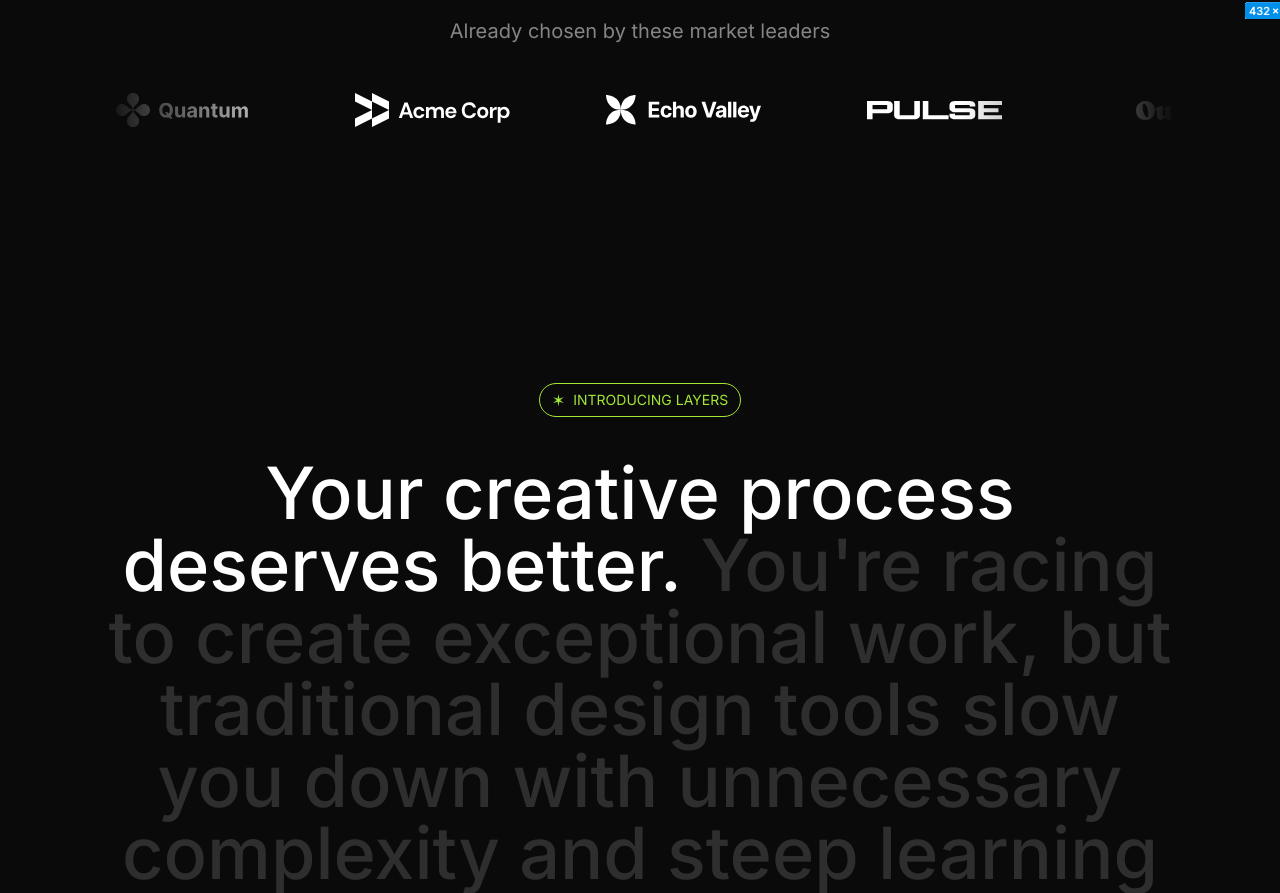
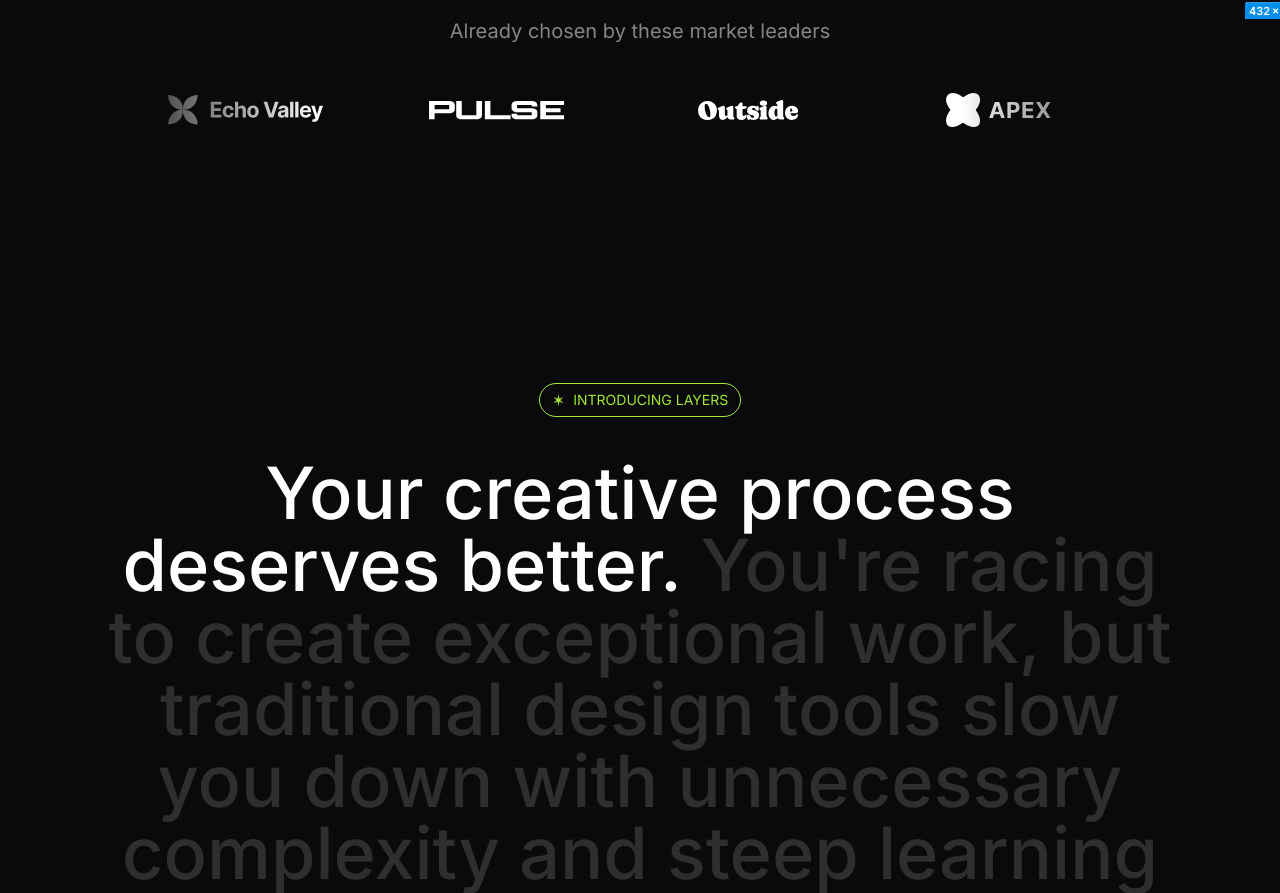
Before and after one commit to farhanf7n/project-management-app, a Next.js app: page / in a window 1280 px wide. Shown: the part 831-1724 px from the top of the page. Built offline with nearby package versions, Linux system fonts and the light colour scheme.

Commit message:
Added Animation to LogoTicker

```diff
--- a/src/sections/LogoTicker.tsx
+++ b/src/sections/LogoTicker.tsx
@@ -1,3 +1,4 @@
+"use client";
 import quantumLogo from "@/assets/images/quantum.svg";
 import acmeLogo from "@/assets/images/acme-corp.svg";
 import echoValleyLogo from "@/assets/images/echo-valley.svg";
@@ -7,6 +8,8 @@ import apexLogo from "@/assets/images/apex.svg";
 import celestialLogo from "@/assets/images/celestial.svg";
 import twiceLogo from "@/assets/images/twice.svg";
 import Image from "next/image";
+import { Fragment } from "react";
+import { motion } from "framer-motion";
 
 const logos = [
     { name: "Quantum", image: quantumLogo },
@@ -26,8 +29,20 @@ export default function LogoTicker() {
                 <h3 className="text-center text-white/50 text-xl">
                     Already chosen by these market leaders
                 </h3>
-                <div className="overflow-hidden mt-12 [mask-image:linear-gradient(to_right,transparent_0%,black_20%,black_80%,transparent_100%)]">
-                    <div className="flex gap-24 pr-24">
+                <div className="flex overflow-hidden mt-12 [mask-image:linear-gradient(to_right,transparent_0%,black_20%,black_80%,transparent_100%)]">
+                    <motion.div
+                        animate={{
+                            x: "-50%",
+                        }}
+                        transition={{
+                            duration: 30,
+                            ease: "linear",
+                            repeat: Infinity,
+                        }}
+                        className="flex flex-none gap-24 pr-24"
+                    >
+                        {Array.from({ length: 2 }).map((_, i) => (
+                            <Fragment key={i}>
                                 {logos.map((logo) => (
                                     <Image
                                         src={logo.image}
@@ -35,7 +50,9 @@ export default function LogoTicker() {
                                         key={logo.name}
                                     />
                                 ))}
-                    </div>
+                            </Fragment>
+                        ))}
+                    </motion.div>
                 </div>
             </div>
         </section>
```
Lines whose indentation alone changed are shown as unchanged.
